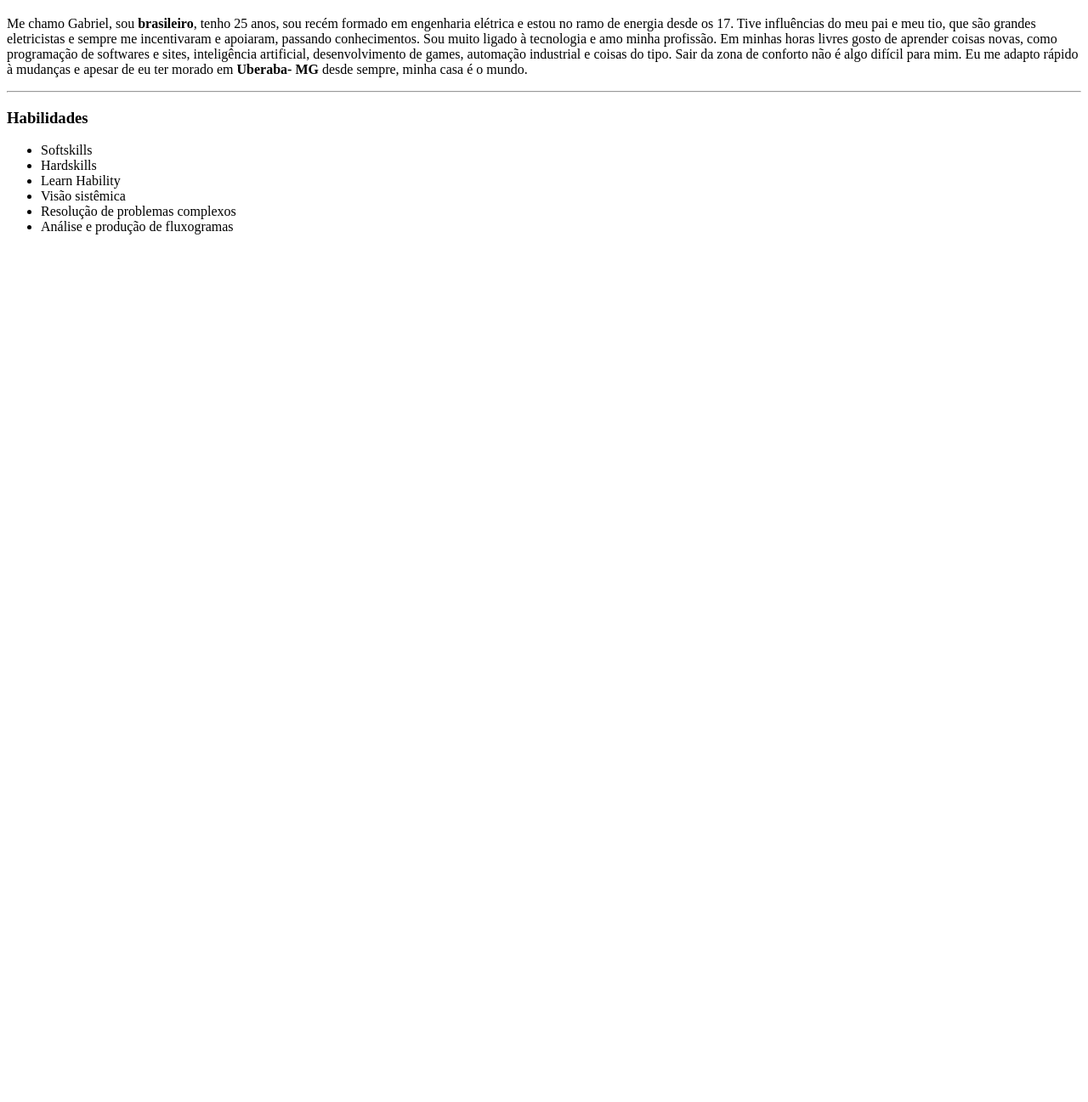
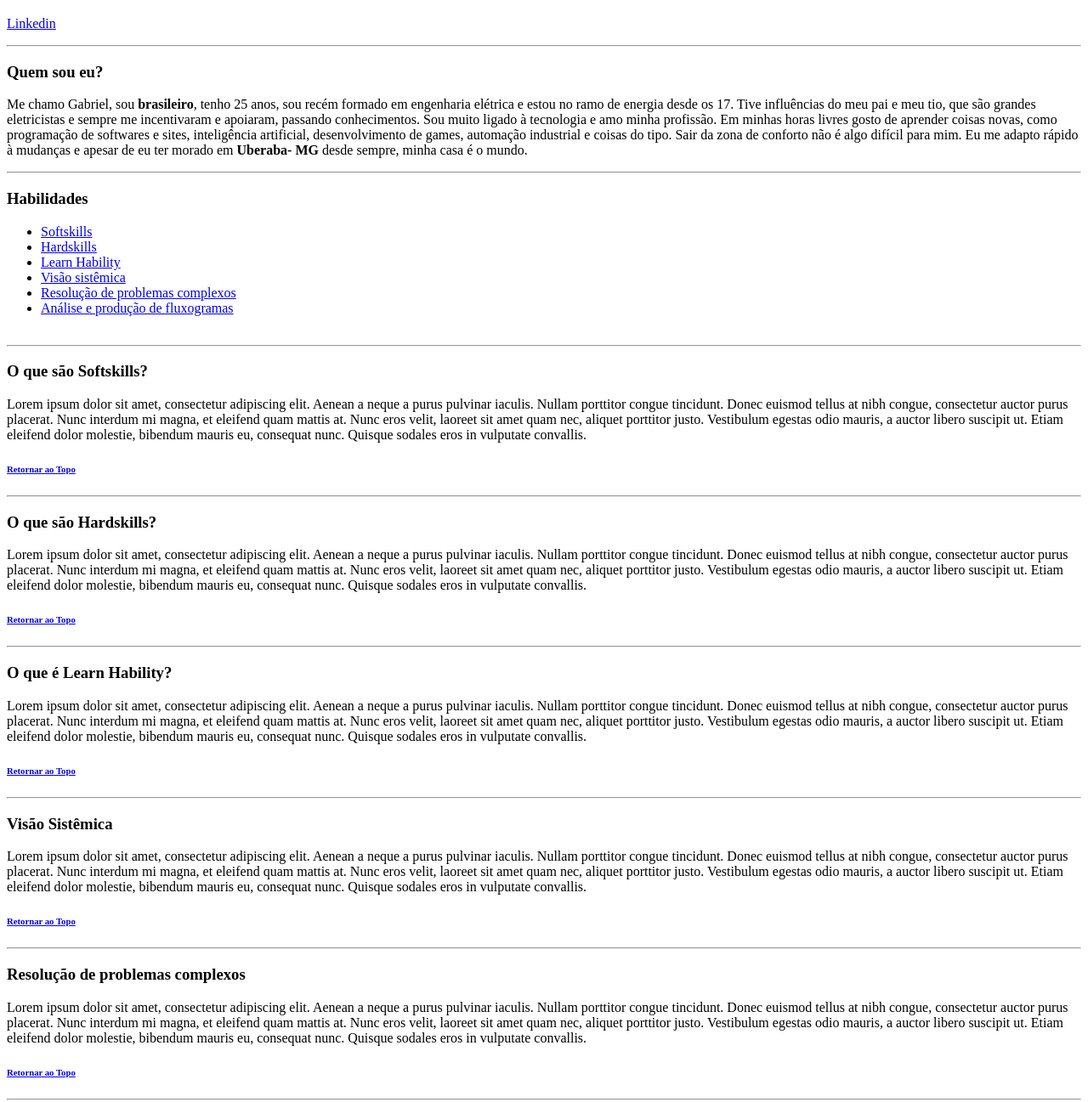
Before and after one commit to gc-404/1portifolio, a plain HTML site: page Ex - 1/source/index.html in a window 1280 px wide. Shown: the part 445-1742 px from the top of the page at 85% size. Before the commit the page ends 800 px from the top, so only its background shows below. Drawn offline with Linux system fonts and the light colour scheme.

Commit message:
Criaçao de links internos e novas divisoes

```diff
--- a/Ex - 1/source/index.html
+++ b/Ex - 1/source/index.html
@@ -10,23 +10,68 @@
 
     <img src="Imagens/gabrielFoto.jpeg" width="300"> <br>
     <a href="/Ex - 1/source/foto.html">foto</a>
+    <a href=""></a>
+
     <h1>Gabriel Correa Soares</h1>
-
+    <p><a href="https://www.linkedin.com/in/gabriel-correa-soares-a40b1b122/" target="_blank">Linkedin</a></p>
+    <!--DIVISAO 1-->
+    <hr>
+    <h3>Quem sou eu?</h3>
     <p>
       Me chamo Gabriel, sou <strong>brasileiro</strong>, tenho 25 anos, sou recém formado em engenharia elétrica e estou no ramo de energia desde os 17. Tive influências do meu pai e meu tio, que são grandes eletricistas e sempre me incentivaram e apoiaram, passando conhecimentos. Sou muito ligado à tecnologia e amo minha profissão. Em minhas horas livres gosto de aprender coisas novas, como programação de softwares e sites, inteligência artificial, desenvolvimento de games, automação industrial e coisas do tipo.
 
       Sair da zona de conforto não é algo difícil para mim. Eu me adapto rápido à mudanças e apesar de eu ter morado em <strong>Uberaba- MG</strong> desde sempre, minha casa é o mundo.</p>
 <hr>
-<h3>Habilidades</h3>
+<!--DIVISAO 2-->
+<h3><a id="retornaTopo">Habilidades</a></h3>
 <ul>
-  <li>Softskills</li>
-  <li>Hardskills</li>
-  <li>Learn Hability</li>
-  <li>Visão sistêmica</li>
-  <li>Resolução de problemas complexos</li>
-  <li>Análise e produção de fluxogramas</li>
+  <li><a href="#softskills">Softskills</a></li>
+  <li><a href="#hardskills">Hardskills</a></li>
+  <li><a href="#learnHability">Learn Hability</a></li>
+  <li><a href="#visaoSistemica">Visão sistêmica</a></li>
+  <li><a href="#resolucaoprob">Resolução de problemas complexos</a></li>
+  <li><a href="#analise">Análise e produção de fluxogramas</a></li>
+  <br>
 
 </ul>
+<hr> <!--Divisão 3-->
+<h3 id="softskills">O que são Softskills?</h3>
+<p>Lorem ipsum dolor sit amet, consectetur adipiscing elit. Aenean a neque a purus pulvinar iaculis. Nullam porttitor congue tincidunt. Donec euismod tellus at nibh congue, consectetur auctor purus placerat. Nunc interdum mi magna, et eleifend quam mattis at. Nunc eros velit, laoreet sit amet quam nec, aliquet porttitor justo. Vestibulum egestas odio mauris, a auctor libero suscipit ut. Etiam eleifend dolor molestie, bibendum mauris eu, consequat nunc. Quisque sodales eros in vulputate convallis.</p>
+<h6><a href="#retornaTopo"><strong>Retornar ao Topo</strong></a></h6>
+<hr>
+
+<!--Divisão 4-->
+<h3 id="hardskills">O que são Hardskills?</h3>
+<p>Lorem ipsum dolor sit amet, consectetur adipiscing elit. Aenean a neque a purus pulvinar iaculis. Nullam porttitor congue tincidunt. Donec euismod tellus at nibh congue, consectetur auctor purus placerat. Nunc interdum mi magna, et eleifend quam mattis at. Nunc eros velit, laoreet sit amet quam nec, aliquet porttitor justo. Vestibulum egestas odio mauris, a auctor libero suscipit ut. Etiam eleifend dolor molestie, bibendum mauris eu, consequat nunc. Quisque sodales eros in vulputate convallis.</p>
+<h6><a href="#retornaTopo"><strong>Retornar ao Topo</strong></a></h6>
+
+<hr>
+
+<!--Divisão 5-->
+<h3 id="learnHability">O que é Learn Hability?</h3>
+<p>Lorem ipsum dolor sit amet, consectetur adipiscing elit. Aenean a neque a purus pulvinar iaculis. Nullam porttitor congue tincidunt. Donec euismod tellus at nibh congue, consectetur auctor purus placerat. Nunc interdum mi magna, et eleifend quam mattis at. Nunc eros velit, laoreet sit amet quam nec, aliquet porttitor justo. Vestibulum egestas odio mauris, a auctor libero suscipit ut. Etiam eleifend dolor molestie, bibendum mauris eu, consequat nunc. Quisque sodales eros in vulputate convallis.</p>
+<h6><a href="#retornaTopo"><strong>Retornar ao Topo</strong></a></h6>
+<hr>
+
+<!--Divisão 6-->
+<h3 id="visaoSistemica">Visão Sistêmica</h3>
+<p>Lorem ipsum dolor sit amet, consectetur adipiscing elit. Aenean a neque a purus pulvinar iaculis. Nullam porttitor congue tincidunt. Donec euismod tellus at nibh congue, consectetur auctor purus placerat. Nunc interdum mi magna, et eleifend quam mattis at. Nunc eros velit, laoreet sit amet quam nec, aliquet porttitor justo. Vestibulum egestas odio mauris, a auctor libero suscipit ut. Etiam eleifend dolor molestie, bibendum mauris eu, consequat nunc. Quisque sodales eros in vulputate convallis.</p>
+<h6><a href="#retornaTopo"><strong>Retornar ao Topo</strong></a></h6>
+<hr>
+
+<!--Divisão 7-->
+<h3 id="resolucaoprob">Resolução de problemas complexos</h3>
+<p>Lorem ipsum dolor sit amet, consectetur adipiscing elit. Aenean a neque a purus pulvinar iaculis. Nullam porttitor congue tincidunt. Donec euismod tellus at nibh congue, consectetur auctor purus placerat. Nunc interdum mi magna, et eleifend quam mattis at. Nunc eros velit, laoreet sit amet quam nec, aliquet porttitor justo. Vestibulum egestas odio mauris, a auctor libero suscipit ut. Etiam eleifend dolor molestie, bibendum mauris eu, consequat nunc. Quisque sodales eros in vulputate convallis.</p>
+<h6><a href="#retornaTopo"><strong>Retornar ao Topo</strong></a></h6>
+<hr>
+
+<!--Divisão 8-->
+<h3 id="analise">Análise e produção de fluxogramas</h3>
+<p>Lorem ipsum dolor sit amet, consectetur adipiscing elit. Aenean a neque a purus pulvinar iaculis. Nullam porttitor congue tincidunt. Donec euismod tellus at nibh congue, consectetur auctor purus placerat. Nunc interdum mi magna, et eleifend quam mattis at. Nunc eros velit, laoreet sit amet quam nec, aliquet porttitor justo. Vestibulum egestas odio mauris, a auctor libero suscipit ut. Etiam eleifend dolor molestie, bibendum mauris eu, consequat nunc. Quisque sodales eros in vulputate convallis.</p>
+<h6><a href="#retornaTopo"><strong>Retornar ao Topo</strong></a></h6>
+<hr>
+
+
 
 </body>
 </html>
```
